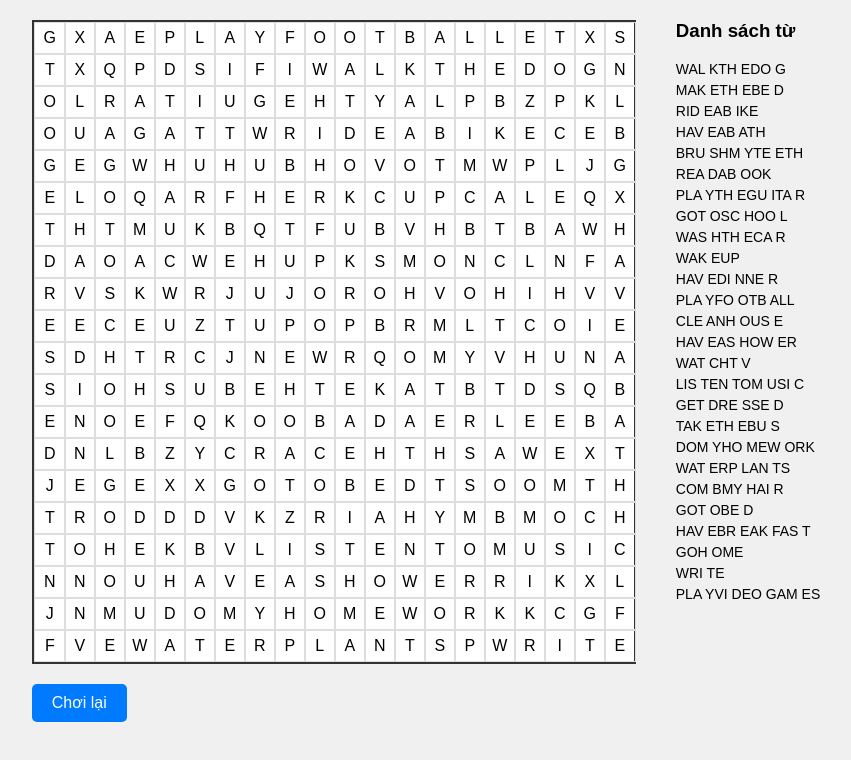
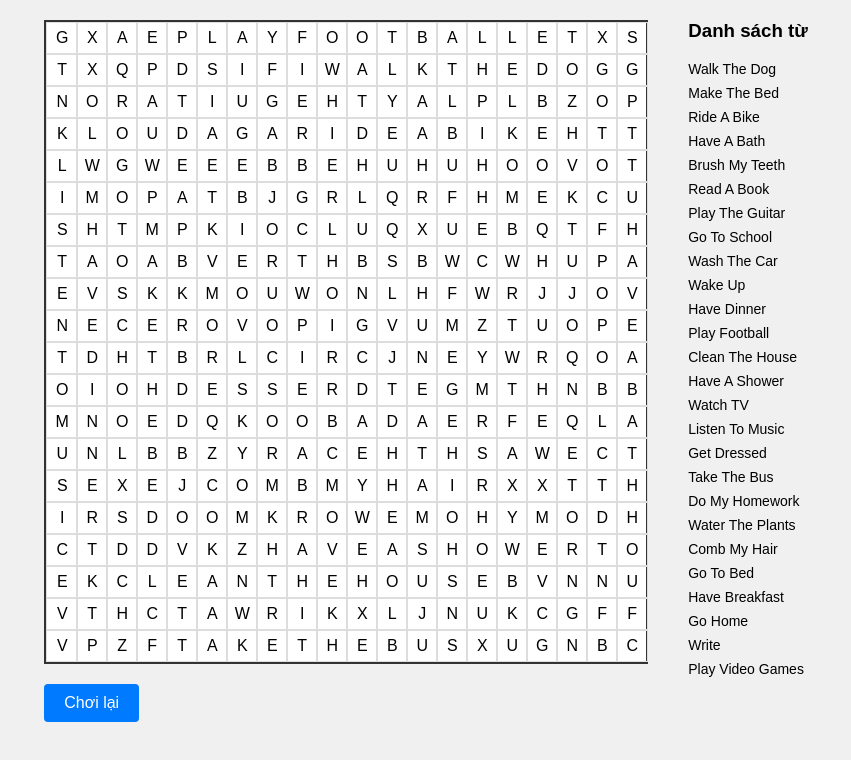
Before and after one commit to Hakakh/wordsearch-daily-routine, a plain HTML site: page index.html in a window 1280 px wide. Shown: the whole page, without its empty margins (214-1065 px from the left). Drawn offline with Linux system fonts and the light colour scheme.

Commit message:
Update index.html

```diff
--- a/index.html
+++ b/index.html
@@ -39,11 +39,11 @@
             background-color: #aaffaa;
         }
         .cell.found {
-            background-color: #66ff66;
+            background-color: #4caf50;
             font-weight: bold;
         }
         #word-list {
-            max-width: 200px;
+            max-width: 250px;
         }
         #word-list h3 {
             margin-top: 0;
@@ -53,8 +53,9 @@
             padding: 0;
         }
         #word-list li {
-            margin: 5px 0;
+            margin: 8px 0;
             font-size: 14px;
+            text-transform: capitalize;
         }
         #word-list li.found {
             text-decoration: line-through;
@@ -68,33 +69,44 @@
             background-color: #007bff;
             color: white;
             border: none;
-            border-radius: 5px;
+            border-radius: 4px;
         }
         #restart:hover {
             background-color: #0056b3;
         }
+    }
     </style>
 </head>
 <body>
     <div class="container">
         <div>
             <div id="puzzle"></div>
+            <div>
             <button id="restart">Chơi lại</button>
         </div>
-        <div id="word-list">
-            <h3>Danh sách từ</h3>
-            <ul id="words"></ul>
+    </div>
+    <div id="word-list">
+        <div> <h3>Danh sách từ</h3>
+        <ul id="words"></ul>
         </div>
     </div>
     <script>
         const words = [
-            'walkthedog', 'makethebed', 'rideabike', 'haveabath', 'brushmyteeth',
-            'readabook', 'playtheguitar', 'gotoschool', 'washthecar', 'wakeup',
-            'havedinner', 'playfootball', 'cleanhouse', 'haveashower', 'watchtv',
-            'listentomusic', 'getdressed', 'takethebus', 'domyhomework', 'waterplants',
-            'combmyhair', 'gotobed', 'havebreakfast', 'gohome', 'write',
-            'playvideogames'
-        ].map(word => word.toUpperCase());
+            'WALK THE DOG', 'MAKE THE BED', 'RIDE A BIKE', 'HAVE A BATH', 'BRUSH MY TEETH',
+            'READ A BOOK', 'PLAY THE GUITAR', 'GO TO SCHOOL', 'WASH THE CAR', 'WAKE UP',
+            'HAVE DINNER', 'PLAY FOOTBALL', 'CLEAN THE HOUSE', 'HAVE A SHOWER', 'WATCH TV',
+            'LISTEN TO MUSIC', 'GET DRESSED', 'TAKE THE BUS', 'DO MY HOMEWORK', 'WATER THE PLANTS',
+            'COMB MY HAIR', 'GO TO BED', 'HAVE BREAKFAST', 'GO HOME', 'WRITE',
+            'PLAY VIDEO GAMES'
+        ].map(word => word.toUpperCase().replace(/\s/g, '')); // Loại bỏ dấu cách để đặt trong lưới
+        const displayWords = [
+            'Walk the dog', 'Make the bed', 'Ride a bike', 'Have a bath', 'Brush my teeth',
+            'Read a book', 'Play the guitar', 'Go to school', 'Wash the car', 'Wake up',
+            'Have dinner', 'Play football', 'Clean the house', 'Have a shower', 'Watch TV',
+            'Listen to music', 'Get dressed', 'Take the bus', 'Do my homework', 'Water the plants',
+            'Comb my hair', 'Go to bed', 'Have breakfast', 'Go home', 'Write',
+            'Play video games'
+        ]; // Danh sách để hiển thị
 
         const gridSize = 20;
         let grid = [];
@@ -192,10 +204,10 @@
         function renderWordList() {
             const ul = document.getElementById('words');
             ul.innerHTML = '';
-            words.forEach(word => {
+            displayWords.forEach((word, index) => {
                 const li = document.createElement('li');
-                li.textContent = word.replace(/(.{1,3})/g, '$1 ').trim();
-                if (foundWords.includes(word)) {
+                li.textContent = word;
+                if (foundWords.includes(words[index])) {
                     li.classList.add('found');
                 }
                 ul.appendChild(li);
@@ -264,11 +276,14 @@
             const selectedText = selectedCells.map(cell => cell.textContent).join('');
             const reverseText = selectedText.split('').reverse().join('');
             let wordFound = null;
+            let wordIndex = null;
 
-            if (words.includes(selectedText) && !foundWords.includes(selectedText)) {
+            if (words.includes(selectedText)) {
                 wordFound = selectedText;
-            } else if (words.includes(reverseText) && !foundWords.includes(reverseText)) {
+                wordIndex = words.indexOf(selectedText);
+            } else if (words.includes(reverseText)) {
                 wordFound = reverseText;
+                wordIndex = words.indexOf(reverseText);
             }
 
             if (wordFound) {
```
